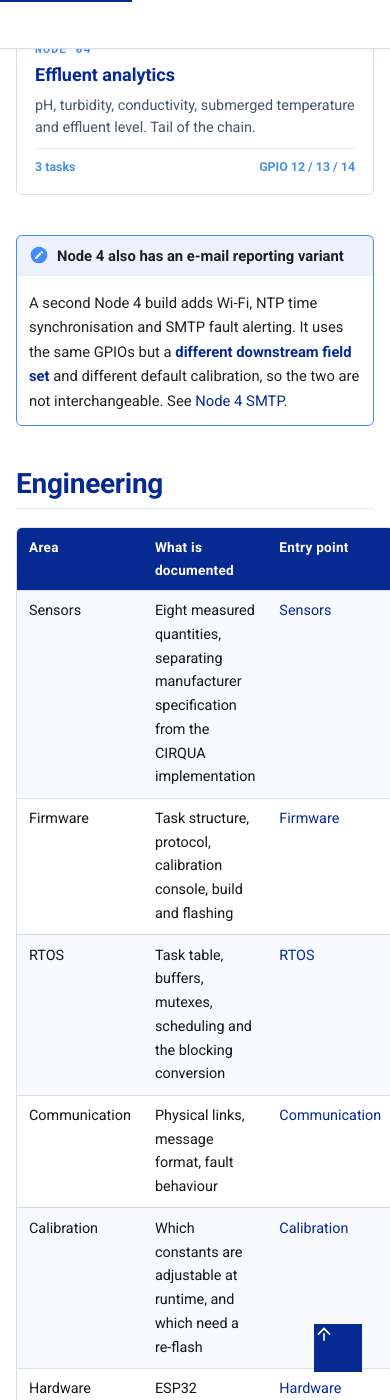
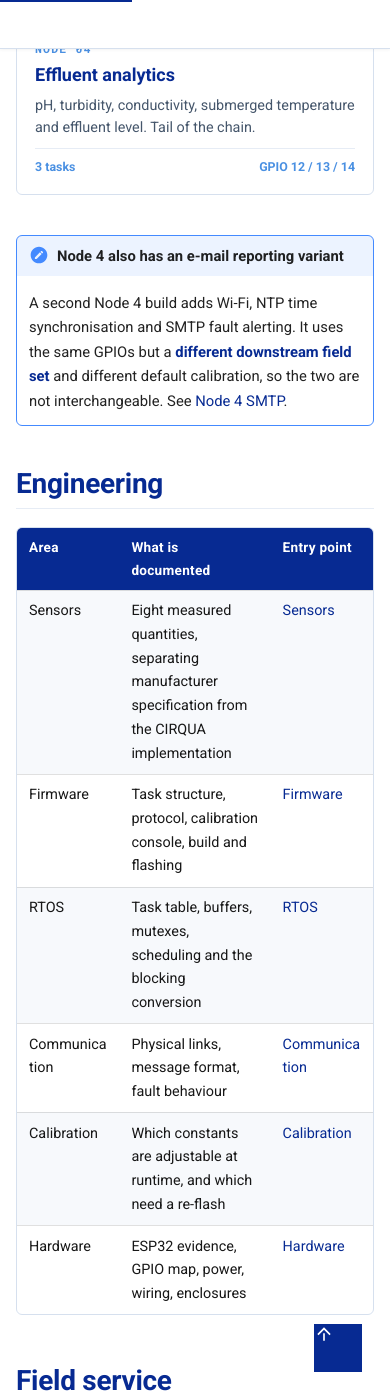
Before and after one commit to lestealthy/Cirqua-documentation, an MkDocs documentation site: the page built from docs/index.md, in a window 390 px wide and 1400 px high, scrolled down 2388 px. Built offline with MkDocs 1.6.1 and Material for MkDocs 9.7.7, drawn with Linux system fonts in a browser that asks for light colours; comment, search, counter and statistics services are not loaded.

Commit message:
docs: add CSS-only mobile table fallback
Wide engineering tables relied solely on a JavaScript wrapper to scroll
horizontally on a phone. With scripting unavailable the GPIO and message-format
tables would overflow the viewport. Added a CSS-only fallback at the mobile
breakpoint using display:block plus overflow-x:auto, with overflow-wrap so cell
text stays readable.

```diff
--- a/docs/stylesheets/extra.css
+++ b/docs/stylesheets/extra.css
@@ -703,6 +703,24 @@
   -webkit-overflow-scrolling: touch;
 }
 
+/* CSS-only fallback so wide tables still scroll on a phone when JavaScript is
+   unavailable. The JS wrapper in extra.js is the primary mechanism; this keeps
+   the page usable without it. `overflow-wrap` keeps cell text readable instead
+   of forcing one very long line. */
+@media screen and (max-width: 44.9844em) {
+  .md-typeset table:not([class]) {
+    display: block;
+    max-width: 100%;
+    overflow-x: auto;
+    -webkit-overflow-scrolling: touch;
+  }
+
+  .md-typeset table:not([class]) td,
+  .md-typeset table:not([class]) th {
+    overflow-wrap: anywhere;
+  }
+}
+
 /* ==========================================================================
    Code blocks
    ========================================================================== */
```
